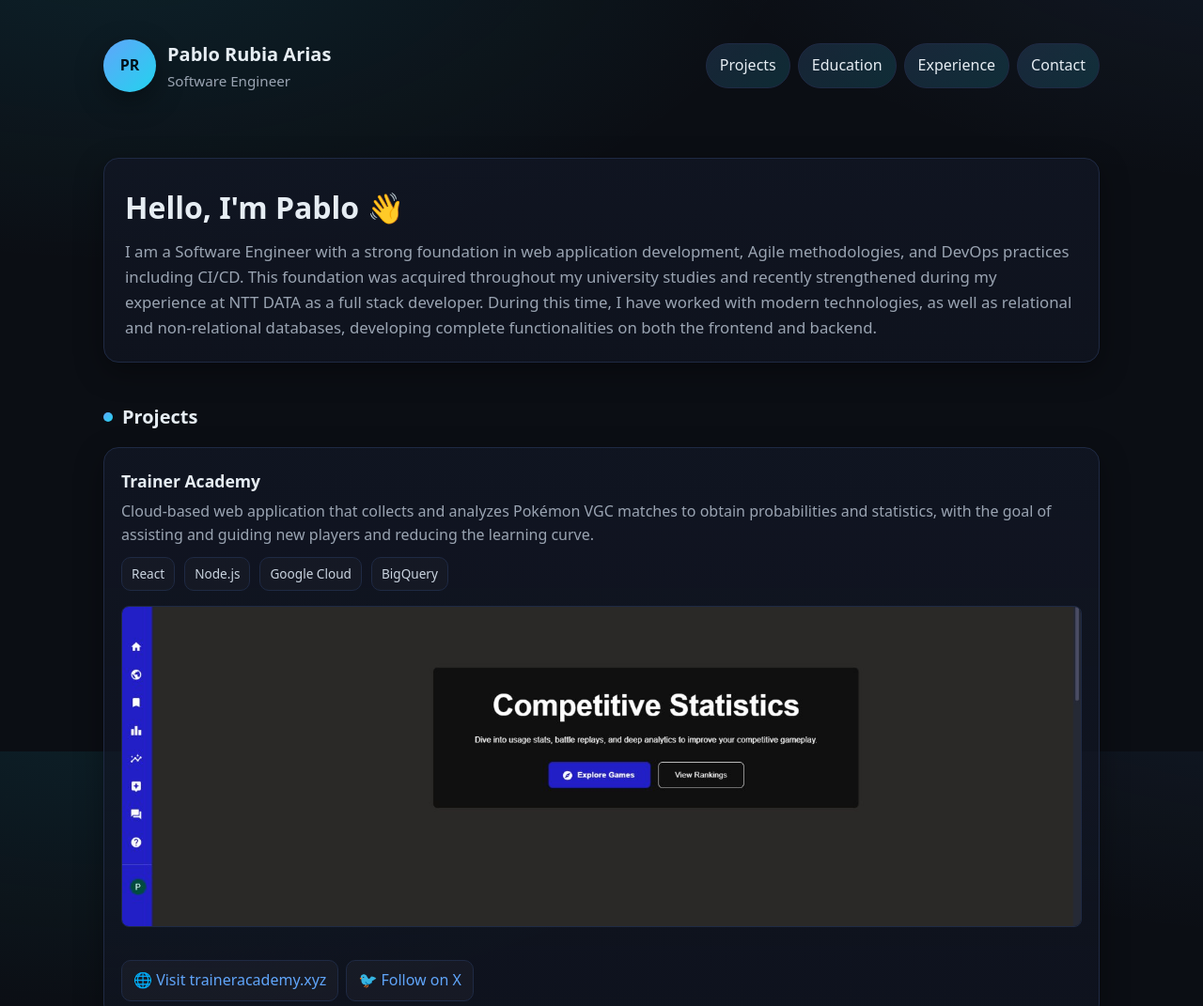
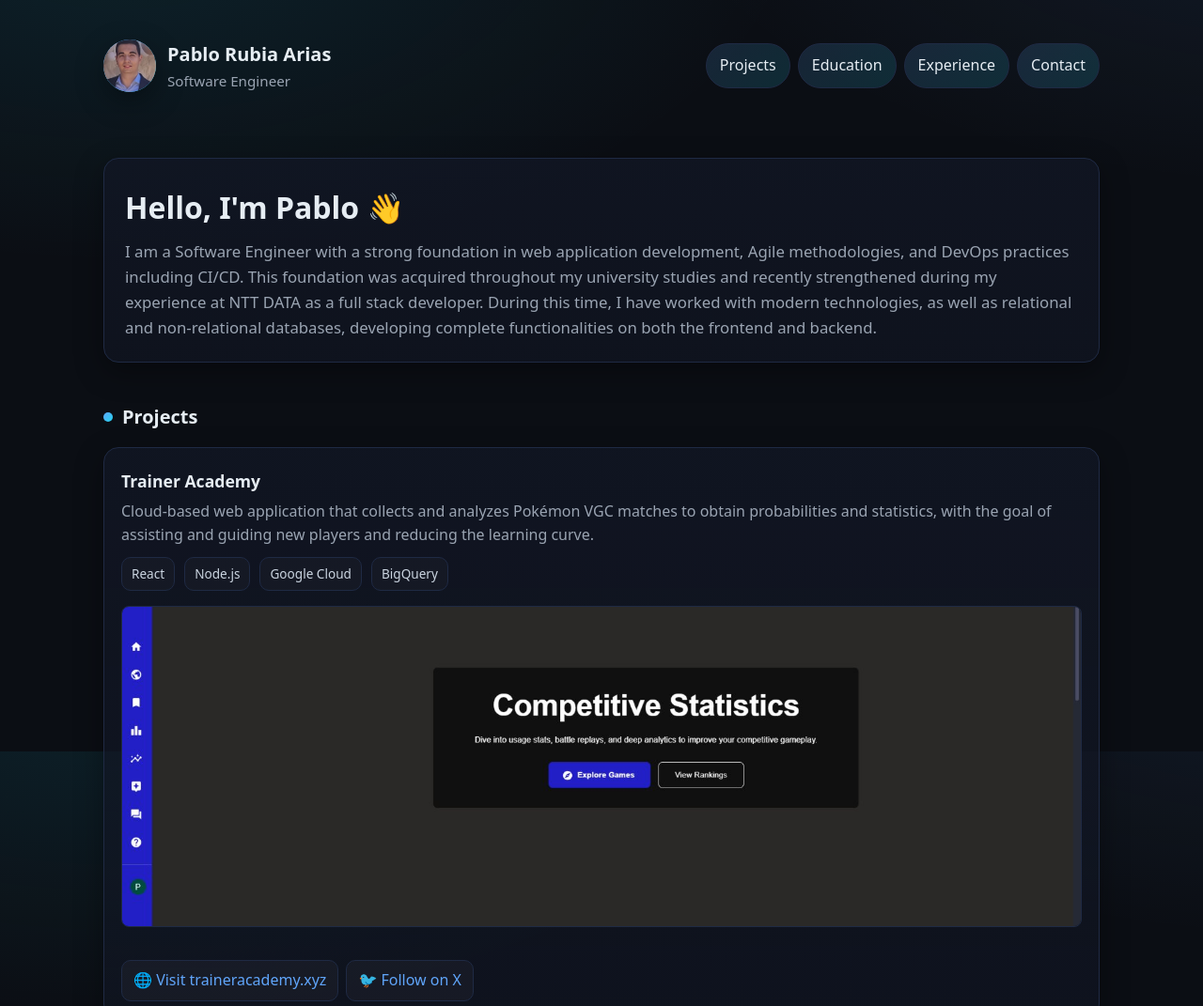
Before and after one commit to Pablo-rub/Pablo-rub.github.io, a plain HTML site: page index.html in a window 1280 px wide. Shown: the top 1071 px of the page at 94% size. Drawn offline with Linux system fonts and the light colour scheme.

Commit message:
Replace avatar text with image in header

```diff
--- a/index.html
+++ b/index.html
@@ -70,7 +70,7 @@
   <div class="container">
     <header>
       <div class="logo">
-        <div class="avatar">PR</div>
+        <img src="assets/photo.jpg" alt="Pablo Rubia Arias" class="avatar" style="width:56px; height:56px; border-radius:50%; object-fit:cover; box-shadow:0 10px 30px rgba(0,0,0,.35);" />
         <div>
           <div class="name">Pablo Rubia Arias</div>
           <div class="subtitle">Software Engineer</div>
```
